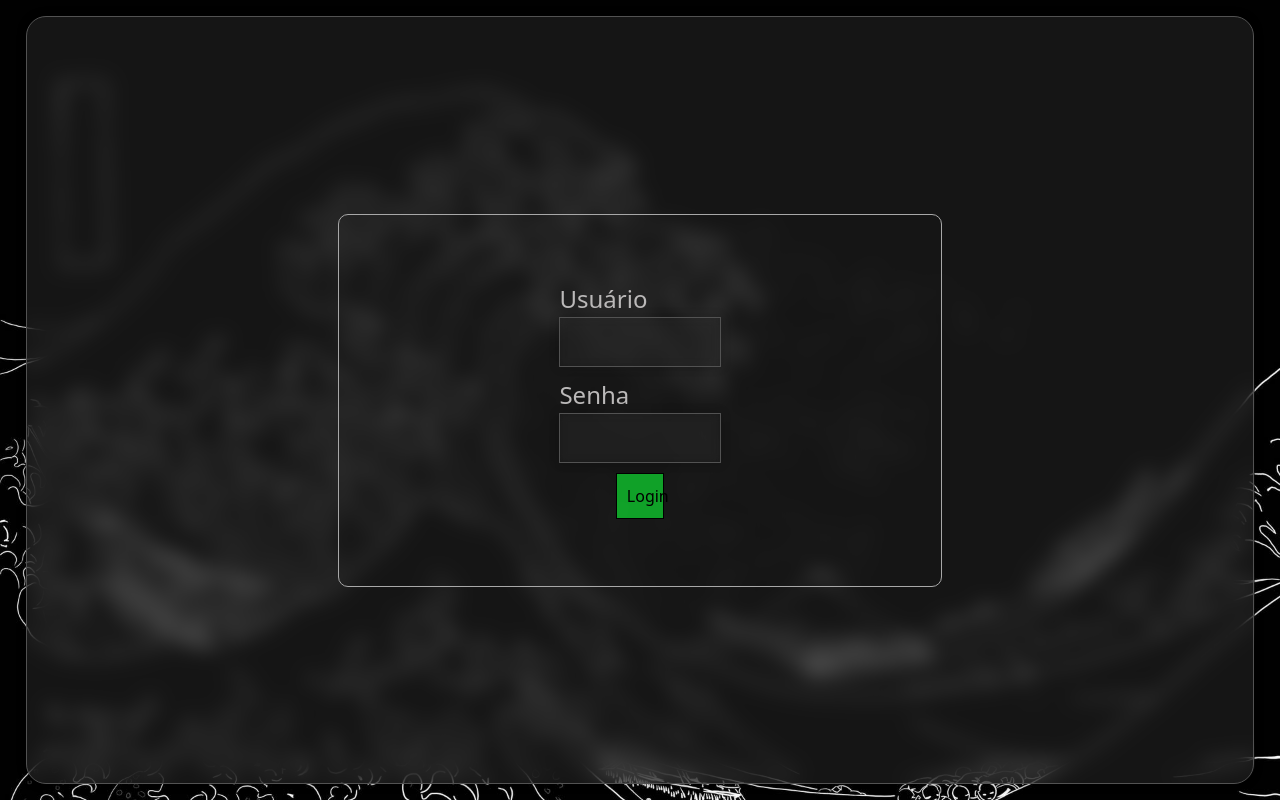
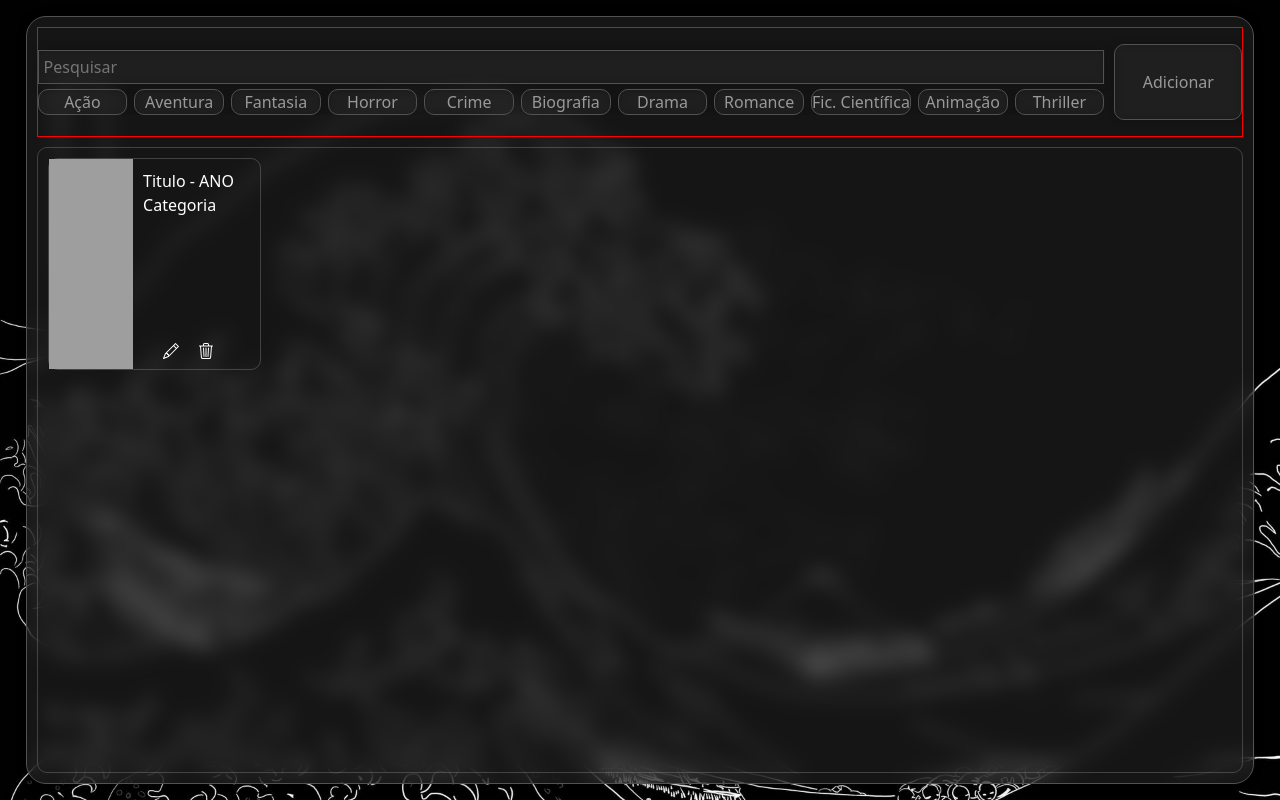
Before and after one commit to R2DWess/StreamMovies, a plain HTML site: page index.html in a window 1280 px wide. Drawn offline with nearby package versions, Linux system fonts and the light colour scheme; grey boxes are pictures that could not be loaded.

Commit message:
add. layout

```diff
--- a/functions/auth.js
+++ b/functions/auth.js
@@ -10,7 +10,7 @@ export const checkAuth = (login_content, authenticatedStatus, streaming_content,
         setTimeout(() => {
             loading_content.style.display = 'none';
             streaming_content.style.display = 'flex';
-        }, 1000);
+        }, 0);
         return;
     }
     login_content.style.display = 'flex';
--- a/index.html
+++ b/index.html
@@ -33,6 +33,53 @@
 
 
         <div class="streaming_crud_content">
+            <div class="top_content">
+                <div class="search_category">
+                    <input type="text" id="search" placeholder="Pesquisar">
+                    <div class="category_buttons">
+                        <button>Ação</button>
+                        <button>Aventura</button>
+                        <button>Fantasia</button>
+                        <button>Horror</button>
+                        <button>Crime</button>
+                        <button>Biografia</button>
+                        <button>Drama</button>
+                        <button>Romance</button>
+                        <button>Fic. Científica</button>
+                        <button>Animação</button>
+                        <button>Thriller</button>
+                    </div>
+                </div>
+
+                <button>
+                    Adicionar
+                </button>
+
+
+
+            </div>
+
+            <div class="bottom_content">
+                <div class="card_filme">
+                    <img src="https://xl.movieposterdb.com/07_09/2006/0416449/xl_0416449_ebba784f.jpg" alt="teste">
+                    <div class="card_info">
+                        <div class="card_text">
+                            <span>Titulo - ANO</span>
+                            <span>Categoria</span>
+                        </div>
+                        <div class="button-card">
+                            <svg xmlns="http://www.w3.org/2000/svg" width="16" height="16" fill="currentColor" class="bi bi-pencil" viewBox="0 0 16 16">
+                                <path d="M12.146.146a.5.5 0 0 1 .708 0l3 3a.5.5 0 0 1 0 .708l-10 10a.5.5 0 0 1-.168.11l-5 2a.5.5 0 0 1-.65-.65l2-5a.5.5 0 0 1 .11-.168zM11.207 2.5 13.5 4.793 14.793 3.5 12.5 1.207zm1.586 3L10.5 3.207 4 9.707V10h.5a.5.5 0 0 1 .5.5v.5h.5a.5.5 0 0 1 .5.5v.5h.293zm-9.761 5.175-.106.106-1.528 3.821 3.821-1.528.106-.106A.5.5 0 0 1 5 12.5V12h-.5a.5.5 0 0 1-.5-.5V11h-.5a.5.5 0 0 1-.468-.325"/>
+                            </svg>
+                            <svg xmlns="http://www.w3.org/2000/svg" width="16" height="16" fill="currentColor" class="bi bi-trash3" viewBox="0 0 16 16">
+                                <path d="M6.5 1h3a.5.5 0 0 1 .5.5v1H6v-1a.5.5 0 0 1 .5-.5M11 2.5v-1A1.5 1.5 0 0 0 9.5 0h-3A1.5 1.5 0 0 0 5 1.5v1H1.5a.5.5 0 0 0 0 1h.538l.853 10.66A2 2 0 0 0 4.885 16h6.23a2 2 0 0 0 1.994-1.84l.853-10.66h.538a.5.5 0 0 0 0-1zm1.958 1-.846 10.58a1 1 0 0 1-.997.92h-6.23a1 1 0 0 1-.997-.92L3.042 3.5zm-7.487 1a.5.5 0 0 1 .528.47l.5 8.5a.5.5 0 0 1-.998.06L5 5.03a.5.5 0 0 1 .47-.53Zm5.058 0a.5.5 0 0 1 .47.53l-.5 8.5a.5.5 0 1 1-.998-.06l.5-8.5a.5.5 0 0 1 .528-.47M8 4.5a.5.5 0 0 1 .5.5v8.5a.5.5 0 0 1-1 0V5a.5.5 0 0 1 .5-.5"/>
+                            </svg>
+                        </div>
+                    </div>
+                </div>
+
+            </div>
+
 
         </div>
     </main>
--- a/script/index.js
+++ b/script/index.js
@@ -21,3 +21,5 @@ form_login.addEventListener('submit', (e) => {
     e.preventDefault();
     login(authenticated, login_content, streaming_crud_content, loading_content);
 });
+
+login(authenticated, login_content, streaming_crud_content, loading_content);
--- a/styles/index.css
+++ b/styles/index.css
@@ -90,8 +90,101 @@ body{
 
 
 .streaming_crud_content{
+    display: flex;
     width: 100%;
     height: 100%;
     border-radius: 10px;
+    flex-direction: column;
+    gap: 10px;
     color: white;
 }
+
+.top_content{
+    height: 15%;
+    display: flex;
+    gap: 10px;
+    align-items: center;
+    border: 1px solid red;
+}
+
+.top_content button{
+    width: 12%;
+    height: 70%;
+    border: 1px solid black;
+    border-radius: 10px;
+    background-color: rgba(43, 42, 42, 0.1);
+    backdrop-filter: blur(5px);
+    border: 1px solid #525252;
+    box-shadow: 0 0 10px rgba(0, 0, 0, 0.2);
+    color: rgb(153, 153, 153);
+}
+
+.bottom_content{
+    border: 1px solid rgb(168, 168, 168, 0.3);
+    border-radius: 10px;
+    height: 85%;
+    display: flex;
+    gap: 10px;
+    padding: 10px;
+    flex-wrap: wrap;
+    overflow-y: auto;
+}
+
+.search_category{
+    display: flex;
+    flex-direction: column;
+    width: 100%;
+    gap: 5px;
+}
+
+.search_category input{
+    width: 100%;
+    height: 50%;
+    background-color: rgba(43, 42, 42, 0.1);
+    backdrop-filter: blur(5px);
+    border: 1px solid #525252;
+    box-shadow: 0 0 10px rgba(0, 0, 0, 0.2);
+    color: rgb(153, 153, 153);
+    padding: 5px;
+    outline: none;
+}
+.category_buttons{
+    display: flex;
+    gap: 7px;
+    overflow-x: auto;
+}
+
+.category_buttons button{
+    height: 30%;
+    text-wrap: nowrap;
+}
+
+.card_filme{
+    display: flex;
+    height: 35%;
+    width: 18%;
+    border: 1px solid rgb(168, 168, 168, 0.3);
+    border-radius: 10px;
+}
+
+.card_filme img{
+    width: 100%;
+    width: 40%;
+}
+
+.card_info{
+    display: flex;
+    padding: 10px;
+    flex-direction: column;
+    justify-content: space-between;
+}
+
+.card_text{
+    display: flex;
+    flex-direction: column;
+}
+
+.button-card{
+    display: flex;
+    justify-content: space-evenly;
+}
```
